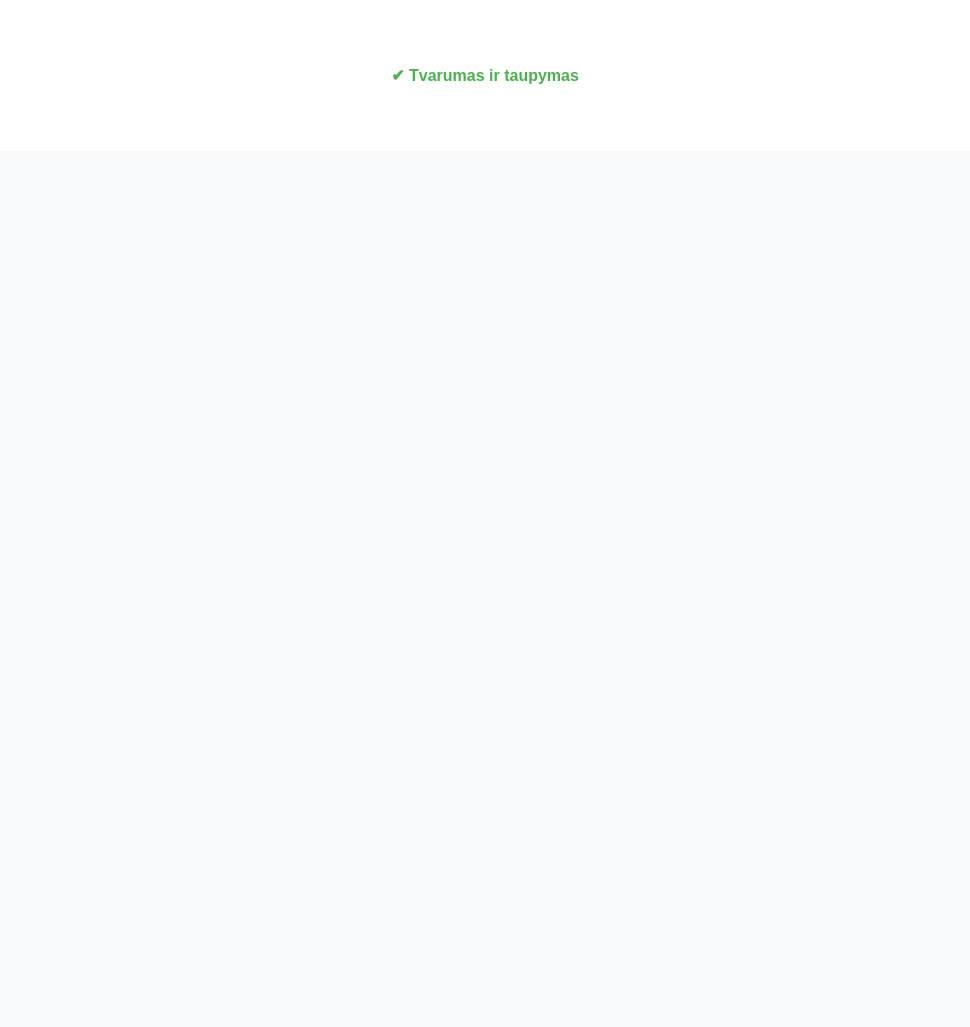
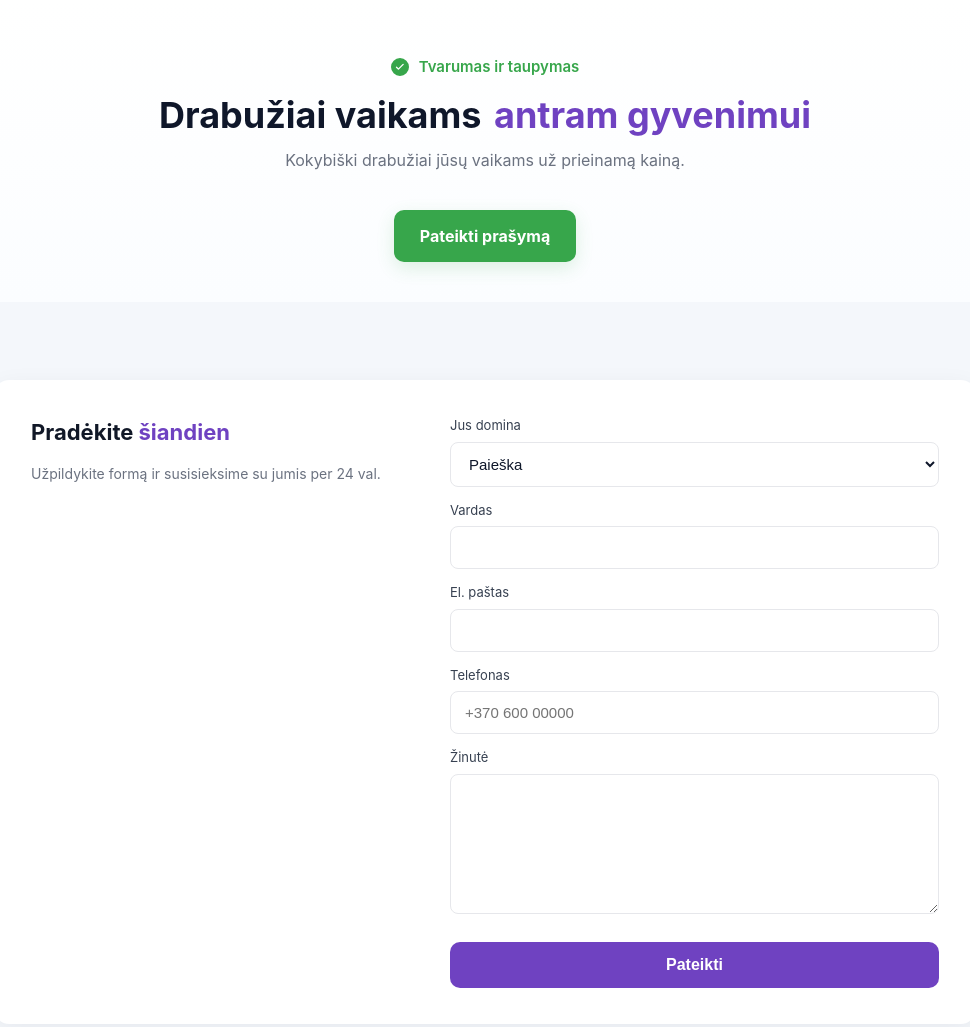
Before and after one commit to jurasvosylius1-gif/panaudoti-nauji, a plain HTML site: page index.html in a window 1280 px wide. Shown: the top 1027 px of the page, without its empty margins (155-1125 px from the left). Before the commit the page ends 800 px from the top, so only its background shows below. Drawn offline with Linux system fonts and the light colour scheme.

Commit message:
Refactor index.html for improved semantics and styles
Updated HTML structure and styles for better semantics and readability. Added meta description and improved CSS variables for styling.

```diff
--- a/index.html
+++ b/index.html
@@ -1,74 +1,237 @@
-<!DOCTYPE html>
+<!doctype html>
 <html lang="lt">
 <head>
-  <meta charset="UTF-8" />
-  <meta name="viewport" content="width=device-width, initial-scale=1.0" />
+  <meta charset="utf-8" />
+  <meta name="viewport" content="width=device-width,initial-scale=1" />
+  <meta name="description" content="Drabužiai vaikams antram gyvenimui — kokybiški drabužiai už prieinamą kainą." />
   <title>Drabužiai vaikams antram gyvenimui</title>
   <style>
-    body {
-      font-family: Arial, sans-serif;
-      margin: 0;
-      background: #f7f9fc;
-      color: #333;
+    :root{
+      --page-bg:#f4f7fb;
+      --card-bg:#ffffff;
+      --muted:#6b7280;
+      --accent:#6f42c1; /* purple */
+      --cta:#37a64b; /* green */
+      --shadow: 0 6px 24px rgba(18,23,28,0.06);
+      --radius:14px;
+      --input-border:#e6e7eb;
     }
-    header {
-      text-align: center;
-      padding: 50px 20px;
-      background: white;
+    *{box-sizing:border-box}
+    body{
+      margin:0;
+      font-family: Inter, system-ui, -apple-system, "Segoe UI", Roboto, "Helvetica Neue", Arial;
+      background:var(--page-bg);
+      color:#111827;
+      -webkit-font-smoothing:antialiased;
+      -moz-osx-font-smoothing:grayscale;
+      line-height:1.5;
     }
-    .btn-main {
-      background: #4CAF50;
-      color: white;
-      padding: 14px 26px;
-      border-radius: 6px;
-      text-decoration: none;
-      display: inline-block;
-      margin-top: 20px;
-      font-size: 18px;
+
+    /* Hero */
+    .hero{
+      background: linear-gradient(180deg, #fff 0%, #fbfdff 100%);
+      padding:56px 16px 40px;
+      text-align:center;
     }
-    .form-section {
-      width: 100%;
-      max-width: 850px;
-      margin: 80px auto;
-      padding: 40px;
-      background: white;
-      border-radius: 14px;
-      box-shadow: 0 2px 12px rgba(0,0,0,0.1);
+    .badge{
+      display:inline-flex;
+      align-items:center;
+      gap:10px;
+      color:var(--cta);
+      font-weight:600;
+      margin-bottom:18px;
+      font-size:15px;
     }
-    form {
-      display: flex;
-      flex-direction: column;
-      gap: 18px;
+    .badge svg{width:18px;height:18px;fill:var(--cta)}
+
+    h1{
+      margin:0;
+      font-size:36px;
+      line-height:1.05;
+      font-weight:700;
+      color:#0f172a;
     }
-    input, textarea, select {
-      padding: 14px;
-      border: 1px solid #ccc;
-      border-radius: 8px;
-      font-size: 16px;
-      width: 100%;
+    h1 .accent{ color:var(--accent); margin-left:4px; font-weight:700; }
+
+    .subtitle{
+      margin-top:14px;
+      color:var(--muted);
+      max-width:720px;
+      margin-left:auto;
+      margin-right:auto;
+      font-size:16px;
     }
-    textarea {
-      height: 120px;
-      resize: vertical;
+
+    .cta{
+      display:inline-block;
+      margin-top:22px;
+      background:var(--cta);
+      color:white;
+      padding:14px 26px;
+      border-radius:10px;
+      text-decoration:none;
+      font-weight:700;
+      box-shadow: 0 6px 18px rgba(55,166,75,0.16);
     }
-    button {
-      background: #6f42c1;
-      color: white;
-      padding: 14px;
-      border: none;
-      border-radius: 10px;
-      font-size: 18px;
-      cursor: pointer;
+
+    /* Form area */
+    .stage{
+      margin-top:30px;
+      padding:48px 16px 80px;
     }
-    footer {
-      text-align: center;
-      padding: 40px;
-      font-size: 14px;
-      color: #666;
+    .container{
+      max-width:980px;
+      margin:0 auto;
     }
+    .card{
+      background:var(--card-bg);
+      border-radius:var(--radius);
+      box-shadow:var(--shadow);
+      padding:36px;
+      display:flex;
+      gap:30px;
+      align-items:flex-start;
+      flex-wrap:wrap;
+    }
+
+    .card .left{
+      flex:1 1 320px;
+      min-width:280px;
+    }
+    .card .right{
+      flex:1 1 420px;
+      min-width:300px;
+    }
+
+    .form-title{
+      margin:0 0 6px;
+      font-size:22px;
+      color:#111827;
+    }
+    .form-sub{
+      color:var(--muted);
+      margin-bottom:18px;
+      font-size:14px;
+    }
+
+    form{
+      display:flex;
+      flex-direction:column;
+      gap:14px;
+    }
+    label{
+      font-size:13px;
+      color:#374151;
+      margin-bottom:6px;
+      display:block;
+    }
+    select, input[type="text"], input[type="email"], textarea{
+      width:100%;
+      padding:12px 14px;
+      border-radius:8px;
+      border:1px solid var(--input-border);
+      background:white;
+      font-size:15px;
+      color:#0f172a;
+    }
+    textarea{ min-height:140px; resize:vertical; padding-top:12px; padding-bottom:12px; }
+
+    .submit{
+      margin-top:8px;
+      background:var(--accent);
+      color:white;
+      border:none;
+      padding:14px;
+      border-radius:10px;
+      font-weight:700;
+      font-size:16px;
+      cursor:pointer;
+      width:100%;
+    }
+
+    /* small screens */
+    @media (max-width:720px){
+      h1{font-size:28px}
+      .card{padding:20px}
+      .container{padding:0 12px}
+    }
+
+    /* small visual niceties */
+    .spacer{height:18px}
+    a.cta:focus, button:focus, input:focus, textarea:focus, select:focus{outline:3px solid rgba(111,66,193,0.12); outline-offset:2px}
+    footer{padding:28px 0; text-align:center; color:var(--muted); font-size:14px}
   </style>
 </head>
 <body>
 
-<header>
-  <p style="color:#4CAF50; font-weight:600;">✔ Tvarumas ir taupymas</p
+  <header class="hero" role="banner">
+    <div class="container">
+      <div class="badge" aria-hidden="true">
+        <svg viewBox="0 0 20 20" fill="none" xmlns="http://www.w3.org/2000/svg"><path fill-rule="evenodd" clip-rule="evenodd" d="M10 0a10 10 0 1 0 0 20A10 10 0 0 0 10 0zm4.03 6.53a.75.75 0 0 1 0 1.06l-5.25 5.25a.75.75 0 0 1-1.06 0l-2.13-2.12a.75.75 0 0 1 1.06-1.06l1.6 1.6 4.72-4.72a.75.75 0 0 1 1.06 0z" fill="currentColor"/></svg>
+        Tvarumas ir taupymas
+      </div>
+
+      <h1>Drabužiai vaikams <span class="accent">antram gyvenimui</span></h1>
+
+      <p class="subtitle">Kokybiški drabužiai jūsų vaikams už prieinamą kainą.</p>
+
+      <a class="cta" href="#form">Pateikti prašymą</a>
+    </div>
+  </header>
+
+  <section class="stage" id="form" aria-labelledby="form-heading">
+    <div class="container">
+      <div class="card" role="region" aria-label="Contact form">
+        <div class="left">
+          <h2 id="form-heading" class="form-title">Pradėkite <span style="color:var(--accent)">šiandien</span></h2>
+          <p class="form-sub">Užpildykite formą ir susisieksime su jumis per 24 val.</p>
+
+          <!-- optional content or images can go here -->
+        </div>
+
+        <div class="right">
+          <form action="https://formsubmit.co/jurasvosylius1@gmail.com" method="POST">
+            <div>
+              <label for="domina">Jus domina</label>
+              <select id="domina" name="domina" required>
+                <option>Paieška</option>
+                <option>Prašymas</option>
+              </select>
+            </div>
+
+            <div>
+              <label for="vardas">Vardas</label>
+              <input id="vardas" name="vardas" type="text" required />
+            </div>
+
+            <div>
+              <label for="email">El. paštas</label>
+              <input id="email" name="email" type="email" required />
+            </div>
+
+            <div>
+              <label for="telefonas">Telefonas</label>
+              <input id="telefonas" name="telefonas" type="text" placeholder="+370 600 00000" />
+            </div>
+
+            <div>
+              <label for="zinute">Žinutė</label>
+              <textarea id="zinute" name="zinute" required></textarea>
+            </div>
+
+            <input type="hidden" name="_captcha" value="false">
+            <input type="hidden" name="_template" value="table">
+
+            <button class="submit" type="submit">Pateikti</button>
+          </form>
+        </div>
+      </div>
+    </div>
+  </section>
+
+  <footer>
+    Pateikdami formą sutinkate su privatumo politika.
+  </footer>
+
+</body>
+</html>
```
